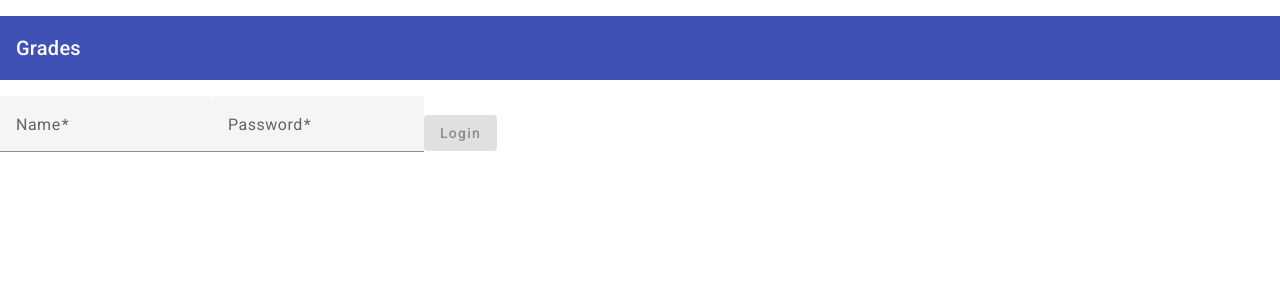
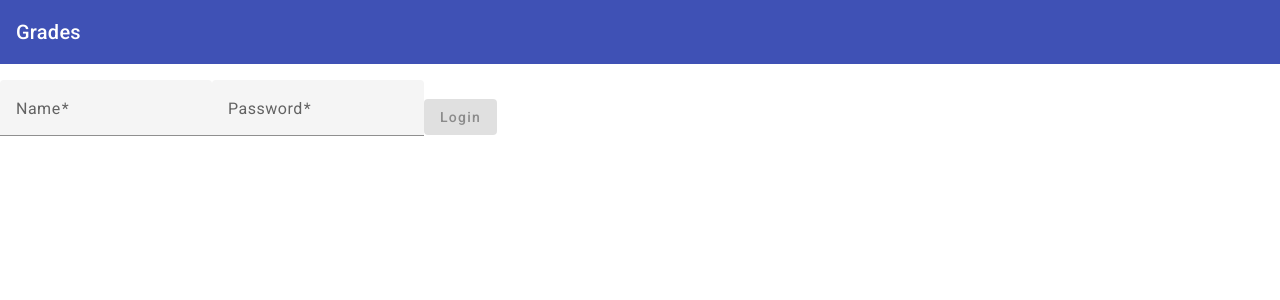
Before and after one commit to 999mattia/grades, an Angular app in the folder client/: page /login in a window 1280 px wide. Shown: the top 300 px of the page. Built offline with nearby package versions, Linux system fonts and the light colour scheme.

Commit message:
removed white bar at top of the page

```diff
--- a/client/src/app/app.component.html
+++ b/client/src/app/app.component.html
@@ -1,5 +1,5 @@
 <p>
-	<mat-toolbar color="primary">
+	<mat-toolbar color="primary" style="margin-top: -1rem">
 		<span>Grades</span>
 	</mat-toolbar>
 </p>
--- a/client/src/styles.css
+++ b/client/src/styles.css
@@ -1,4 +1,7 @@
 /* You can add global styles to this file, and also import other style files */
 
-html, body { height: 100%; }
-body { margin: 0; font-family: Roboto, "Helvetica Neue", sans-serif; }
+body {
+	margin: 0;
+	padding: 0;
+	font-family: Roboto, "Helvetica Neue", sans-serif;
+}
```
